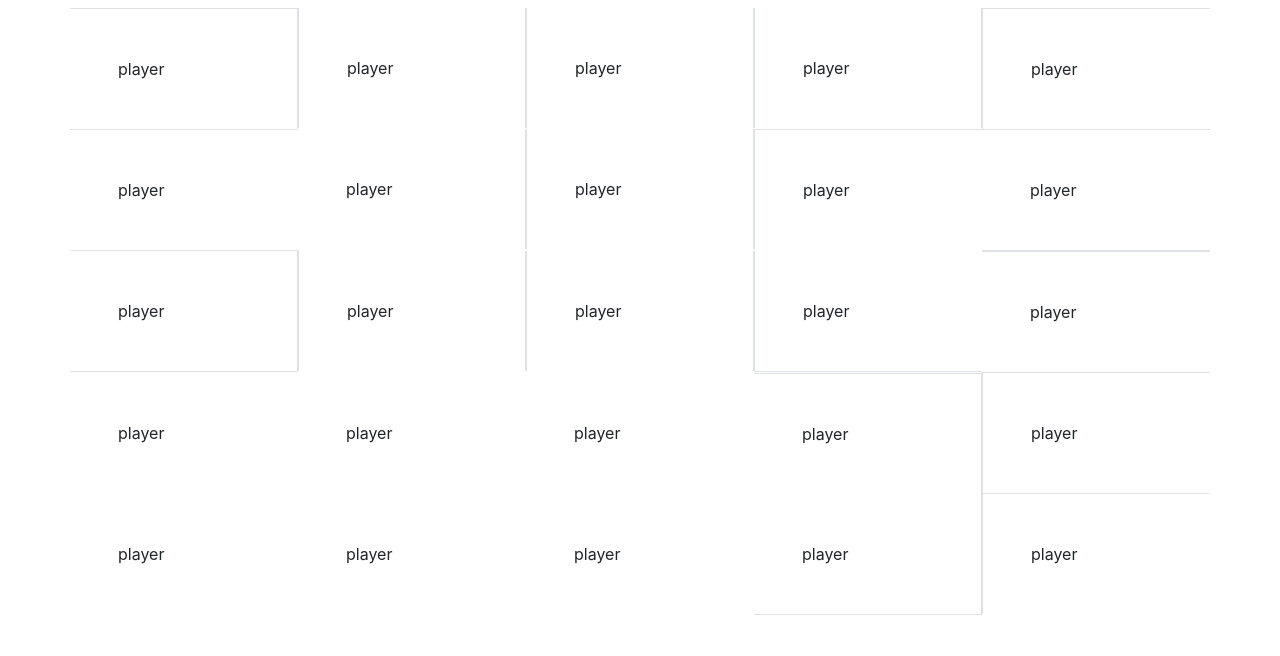
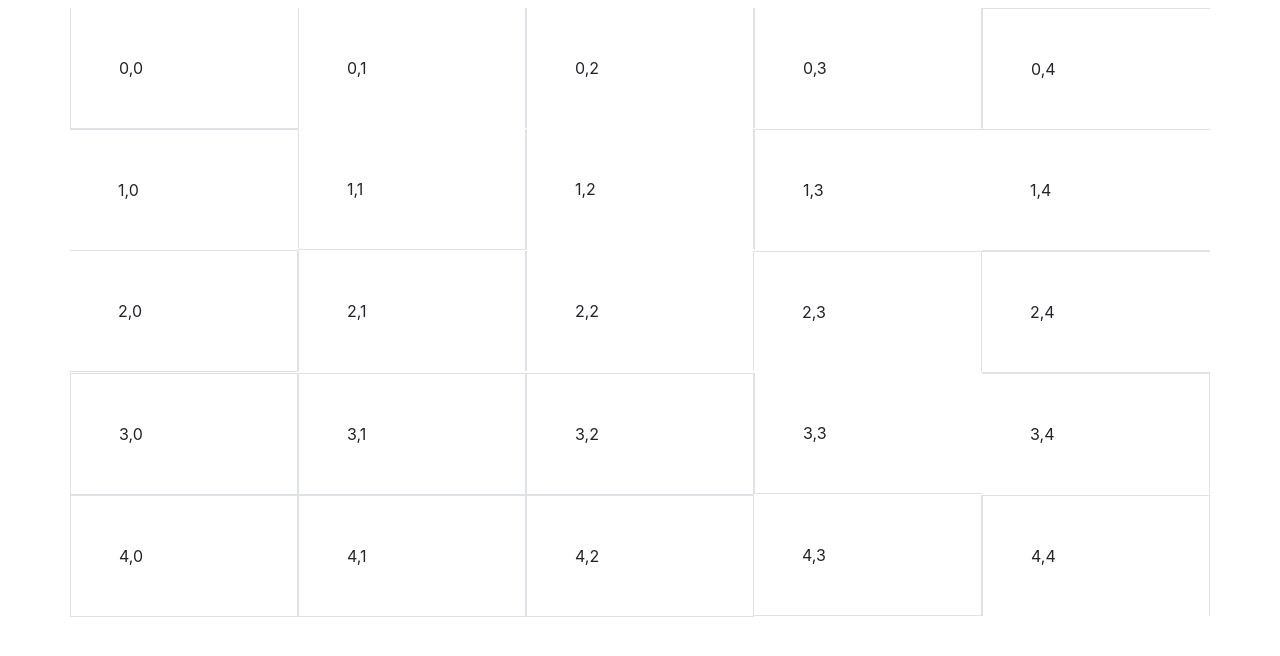
Before and after one commit to brayanMuniz/vue-maze-game, a Vue app: page / in a window 1280 px wide. Shown: the top 656 px of the page. Built offline with nearby package versions, Linux system fonts and the light colour scheme.

Commit message:
found bugs

```diff
--- a/src/App.vue
+++ b/src/App.vue
@@ -4,7 +4,7 @@
       <div class="row" v-for="row in playableMaze.width" :key="row">
         <div class="col-sm m-0 p-0" v-for="col in playableMaze.height" :key="col">
           <div class="p-5 m-0" :class="generateBorders(row, col)">
-            player
+            {{row-1}},{{col-1}}
             <!-- <input type="text" class="form-control" v-focus /> -->
           </div>
         </div>
@@ -34,15 +34,16 @@ export default Vue.extend({
     console.log(newMaze);
     this.playableMaze = newMaze;
   },
+  // What I can figure out from this, it does not look like it. Fix it.
   methods: {
     generateBorders(x: number, y: number) {
       let point: string = `${x - 1},${y - 1}`;
       // Todo: add type to playableMaze
       let borders: any = {
-        "border-top": this.playableMaze.mazeMap[point].N,
-        "border-right": this.playableMaze.mazeMap[point].E,
-        "border-bottom": this.playableMaze.mazeMap[point].S,
-        "border-left": this.playableMaze.mazeMap[point].W
+        "border-top": !this.playableMaze.mazeMap[point].N,
+        "border-right": !this.playableMaze.mazeMap[point].E,
+        "border-bottom": !this.playableMaze.mazeMap[point].S,
+        "border-left": !this.playableMaze.mazeMap[point].W
       };
       return borders;
     }
--- a/src/classes/mazeClass.ts
+++ b/src/classes/mazeClass.ts
@@ -29,11 +29,13 @@ export class Maze {
   }
   // http://reeborg.ca/docs/en/reference/mazes.html
   // randomly select start and number of destinations
+  // ! Problem removed wall between 3,1 3,2
+  // ! removed wall between 3,2 3,1
   generateMaze(solutions: number, width: number, height: number) {
     this.mazeMap = this.fillMaze(width, height);
     let doneMakingMaze = false;
-    //  We pick a random cell
-    // We select a random neighbouring cell(not visited) ...
+    // We pick a random cell
+    // We select a random neighbouring cell(not visited)
     // We remove the wall between the two cells and add the neighbouring cell to the list of cells having been visited.
     // If there are no unvisited neighbouring cell, we backtrack to one that has at least one unvisited neighbour; this is done until we backtract to the original cell.
     let firstPoint = `${Math.floor(Math.random() * width)},${Math.floor(
@@ -41,7 +43,9 @@ export class Maze {
     )}`;
     let leadingPoint = firstPoint;
     let counter: number = 1;
-    while (!doneMakingMaze) { // visitedCells.length !== height * width
+    console.log(firstPoint);
+    while (!doneMakingMaze) {
+      // visitedCells.length !== height * width
       let sideCell: string = this.getRandomNeighborCell(leadingPoint);
       if (counter == 3) {
         doneMakingMaze = true;
@@ -61,13 +65,7 @@ export class Maze {
     console.log(this.mazeMap);
   }
 
-  private findUncheckedCell(): string {
-    let unCheckedCell = ''
-
-    return unCheckedCell
-  }
-
-  // BOTTOM LEFT IS 0,0
+  // Figure out what 0,0 is
   private fillMaze(width: number, height: number): mazeMap {
     let mazeMap: mazeMap = {};
     for (let x = 0; x < width; x++) {
@@ -128,31 +126,23 @@ export class Maze {
   }
 
   private removeWall(point1: string, point2: string) {
-    let firstCell: any = {
-      height: Number(point1.split(",")[0]),
-      width: Number(point1.split(",")[1])
-    };
+    let firstCell: any = this.deConstructPoint(point1);
+    let secondCell: any = this.deConstructPoint(point2);
 
-    let secondCell: any = {
-      height: Number(point2.split(",")[0]),
-      width: Number(point2.split(",")[1])
-    };
-
-    if (firstCell.height > secondCell.height) {
+    if (firstCell.y > secondCell.y) {
       this.mazeMap[point1]["S"] = true;
       this.mazeMap[point2]["N"] = true;
-    } else if (firstCell.height < secondCell.height) {
+    } else if (firstCell.y < secondCell.y) {
       this.mazeMap[point1]["N"] = true;
       this.mazeMap[point2]["S"] = true;
-    } else if (firstCell.width > secondCell.width) {
+    } else if (firstCell.x > secondCell.x) {
       this.mazeMap[point1]["W"] = true;
       this.mazeMap[point2]["E"] = true;
-    } else if (firstCell.width < secondCell.width) {
+    } else if (firstCell.x < secondCell.x) {
       this.mazeMap[point1]["E"] = true;
       this.mazeMap[point2]["W"] = true;
     }
   }
-  // If thre are no other parameters will generate 0 or 1
 }
 
 interface mazeMap {
```
